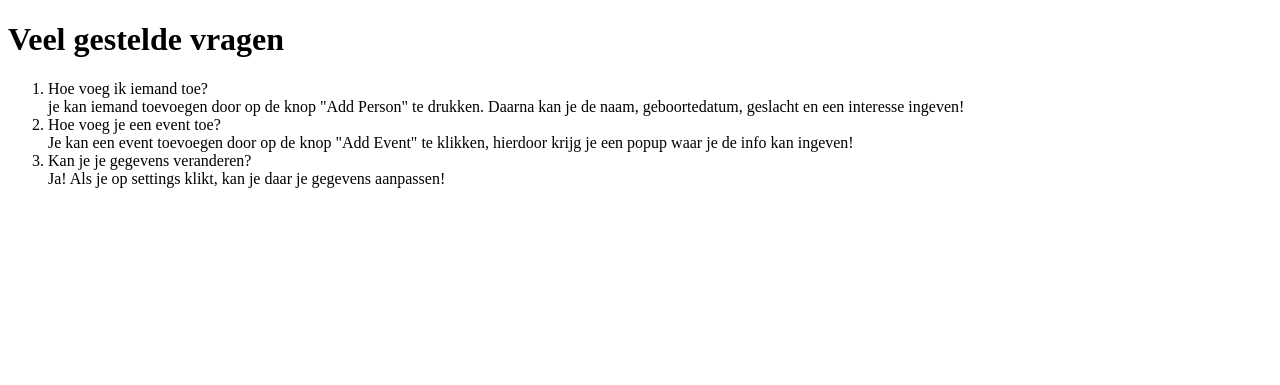
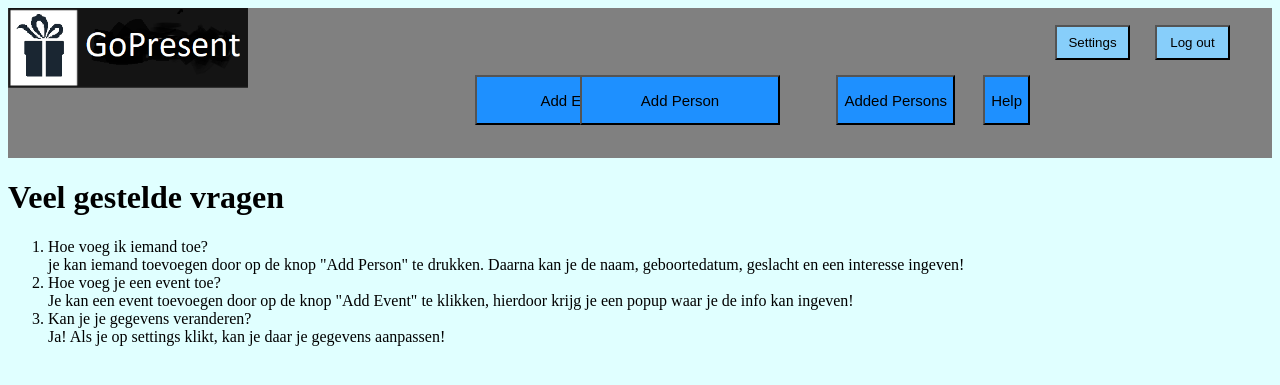
Before and after one commit to Micha221/InspirationLAB, a PHP site: page /help.php in a window 1280 px wide. Shown: the top 385 px of the page. Run offline with PHP 8.4, Linux system fonts and the light colour scheme; a user stored in the database is signed in.

Commit message:
Update help.php

```diff
--- a/help.php
+++ b/help.php
@@ -4,11 +4,25 @@
     <meta charset="UTF-8">
     <meta http-equiv="X-UA-Compatible" content="IE=edge">
     <meta name="viewport" content="width=device-width, initial-scale=1.0">
+    <link href="assets/css/index.css" rel="stylesheet" type="text/css">
     <title>Document</title>
     <script src="help.js">
     </script>
 </head>
 <body>
+<div class="space">
+        <div>
+            <img src="assets/img/logo.png" id="logo" onclick="window.location.href='index.php'">
+        </div>
+        <nav>
+            <button class="button" id="HelpButton"onclick="window.location.href='help.php'">Help</button>
+            <button class="button" id="AddEventButton" onclick=openForm()>Add Event</button>
+            <button class="button" id="ListAddedPersons" onclick="window.location.href='ListAddedPersons.php'">Added Persons</button>
+            <button class="button" id="AddPersonButton"onclick="window.location.href='AddPerson.php'">Add Person</button>
+            <button id="logoutButton" onclick="window.location.href='logout.php'">Log out</button>
+            <button id="InstellingenButton" onclick="window.location.href='settings.php'">Settings</button>
+        </nav>
+    </div>
     <h1>
         Veel gestelde vragen
     </h1>
```
